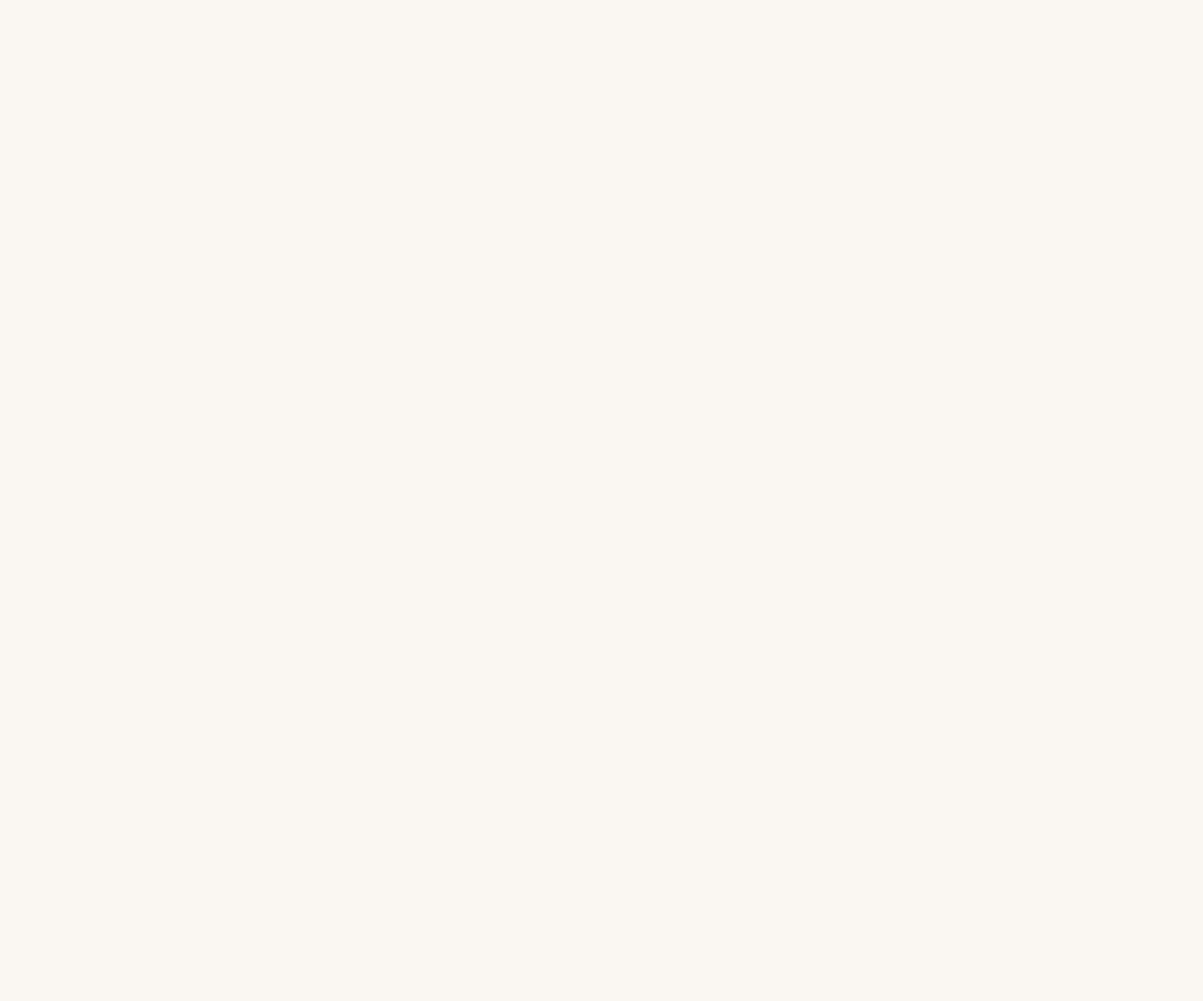
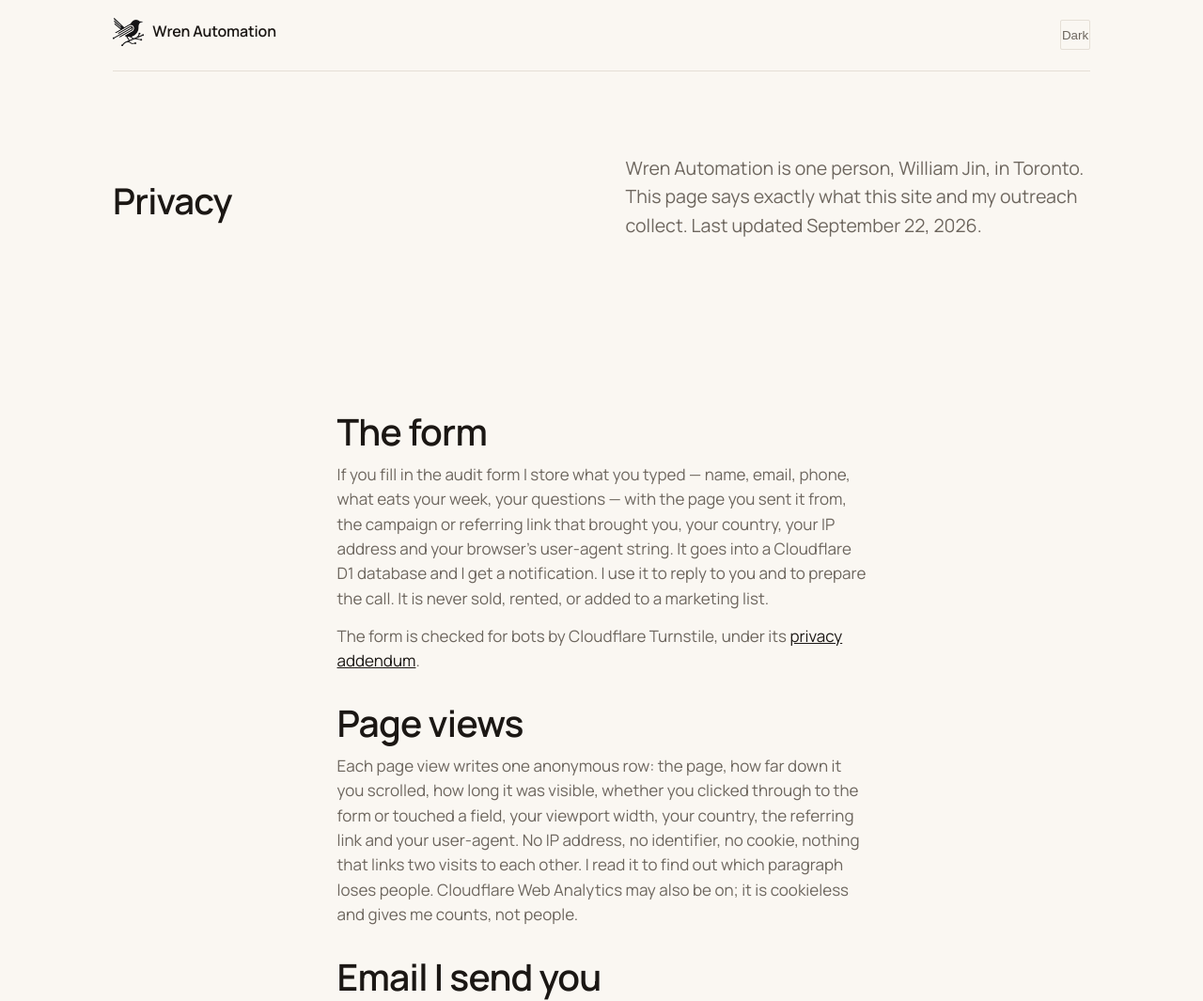
Before and after one commit to wrenautomation/lander, an Astro site: page /privacy in a window 1280 px wide. Before the commit this address had no page. Shown: the top 1065 px of the page at 94% size. Before the commit the page ends 800 px from the top, so only its background shows below. Built offline with nearby package versions, Linux system fonts and the light colour scheme; Astro itself is replaced by a stand-in of ours; no server answers.

Commit message:
Privacy page
LinkedIn's developer app needs a privacy policy URL, and the site collects
enough (form rows, anonymous page views, open pixels in cold email) to owe
one. Prose lives in the page, next to functions/api and hit.ts, so it gets
edited when they change. Linked from every footer.

Co-Authored-By: Claude Opus 5 (1M context) <noreply@anthropic.com>
Claude-Session: https://claude.ai/code/session_011k2Zv8Hp9134gjHgQsn2BR

```diff
--- a/src/components/Foot.astro
+++ b/src/components/Foot.astro
@@ -9,6 +9,6 @@ const year = new Date().getFullYear();
   <footer>
     <div><Mark /></div>
     <div><a href={`mailto:${site.email}`}>{site.email}</a></div>
-    <div class="fine">© {year} Wren Automation · {site.city} · {site.fine}{turnstile && <> {site.fine_turnstile} <a href="https://www.cloudflare.com/turnstile-privacy-policy/">{site.fine_turnstile_link}</a>.</>}</div>
+    <div class="fine">© {year} Wren Automation · {site.city} · {site.fine}{turnstile && <> {site.fine_turnstile} <a href="https://www.cloudflare.com/turnstile-privacy-policy/">{site.fine_turnstile_link}</a>.</>} <a href="/privacy">{site.fine_privacy}</a></div>
   </footer>
 </div>
--- a/src/content.config.ts
+++ b/src/content.config.ts
@@ -113,6 +113,7 @@ const site = defineCollection({
     fine: z.string(),
     fine_turnstile: z.string(),
     fine_turnstile_link: z.string(),
+    fine_privacy: z.string(),
     notfound_title: z.string(),
     notfound_h: z.string(),
     notfound: z.string(),
--- a/src/content/site/site.yaml
+++ b/src/content/site/site.yaml
@@ -192,6 +192,8 @@ fine: Your email is used to reply to you, never for a subscription or a marketin
 # Appended only when Turnstile is on. Cloudflare requires the link for invisible mode.
 fine_turnstile: The form is checked for bots by Cloudflare Turnstile, under its
 fine_turnstile_link: privacy addendum
+# The footer link to /privacy.
+fine_privacy: Privacy
 
 # The 404 page.
 notfound_title: Not found
--- /dev/null
+++ b/src/pages/privacy.astro
@@ -0,0 +1,53 @@
+---
+// /privacy. The legal text lives here, not in site.yaml: it is prose about
+// this code, and it has to be edited next to the code it describes
+// (functions/api, schema.sql, src/scripts/hit.ts).
+import { getEntry } from 'astro:content';
+import Base from '../layouts/Base.astro';
+import Mark from '../components/Mark.astro';
+import Foot from '../components/Foot.astro';
+const site = (await getEntry('site', 'site'))!.data;
+const updated = 'September 22, 2026';
+---
+<Base title="Privacy — Wren Automation" description="What Wren Automation collects, why, and how to have it deleted." hue="rust">
+<div class="wrap">
+  <nav class="nav" aria-label="Page">
+    <a href="/" aria-label="Wren Automation, front page"><Mark /></a>
+    <div class="right">
+      <button class="theme" type="button" data-theme-toggle data-to-dark={site.theme.to_dark} data-to-light={site.theme.to_light} aria-label="Switch between light and dark">{site.theme.to_dark}</button>
+    </div>
+  </nav>
+</div>
+<section class="hero">
+  <div class="wrap">
+    <h1>Privacy</h1>
+    <p class="lede">Wren Automation is one person, William Jin, in Toronto. This page says exactly what this site and my outreach collect. Last updated {updated}.</p>
+  </div>
+</section>
+<section class="s">
+  <div class="wrap legal">
+    <h2>The form</h2>
+    <p>If you fill in the audit form I store what you typed — name, email, phone, what eats your week, your questions — with the page you sent it from, the campaign or referring link that brought you, your country, your IP address and your browser's user-agent string. It goes into a Cloudflare D1 database and I get a notification. I use it to reply to you and to prepare the call. It is never sold, rented, or added to a marketing list.</p>
+    <p>The form is checked for bots by Cloudflare Turnstile, under its <a href="https://www.cloudflare.com/turnstile-privacy-policy/">privacy addendum</a>.</p>
+
+    <h2>Page views</h2>
+    <p>Each page view writes one anonymous row: the page, how far down it you scrolled, how long it was visible, whether you clicked through to the form or touched a field, your viewport width, your country, the referring link and your user-agent. No IP address, no identifier, no cookie, nothing that links two visits to each other. I read it to find out which paragraph loses people. Cloudflare Web Analytics may also be on; it is cookieless and gives me counts, not people.</p>
+
+    <h2>Email I send you</h2>
+    <p>I email firms who haven't asked, which is what cold outreach is. Addresses come from public sources — a company's own website and public business listings. Those messages can carry a one-pixel image that tells me the message was opened, and they carry an unsubscribe link. Unsubscribe, or reply with "stop", and the address is suppressed: I will not email it again. Reply once and you are in an ordinary conversation, nothing more.</p>
+
+    <h2>Client work</h2>
+    <p>When I build for a client I handle their data under the agreement we sign, only for that build, and it stays in their systems. Nothing from a client's data ever comes into this site.</p>
+
+    <h2>Who else sees it</h2>
+    <p>Cloudflare hosts the site and the database. Google Workspace carries my email. Resend and Discord deliver the notification when the form is submitted. Each of them sees the data it needs to do that and nothing else. No advertising networks, no data brokers.</p>
+
+    <h2>Keeping and deleting</h2>
+    <p>Form submissions are kept while there's a reason to — a live conversation, a build, the records a business has to keep. Page-view rows are kept as counts. Email <a href={`mailto:${site.email}`}>{site.email}</a> and I will tell you what I hold about you, correct it, or delete it. No form, no account, no wait: one email to a person who reads it.</p>
+
+    <h2>Changes</h2>
+    <p>If this changes, the date at the top changes with it.</p>
+  </div>
+</section>
+<Foot site={site} />
+</Base>
--- a/src/styles/global.css
+++ b/src/styles/global.css
@@ -162,6 +162,12 @@ p{margin:0}
 
 /* sections */
 section.s{padding:3rem 0}
+/* /privacy: plain prose, one column, narrow measure. */
+.legal{max-width:62ch}
+.legal h2{font-size:1.15rem;margin:1.8rem 0 .5rem}
+.legal h2:first-child{margin-top:0}
+.legal p{margin:0 0 .8rem;color:var(--mute)}
+.legal a{color:var(--ink)}
 section.s+section.s:not(.ask){padding-top:0}
 .s h2{font-size:clamp(1.6rem,4.5vw,2.3rem);margin-bottom:.6rem}
 #work h2{font-size:clamp(1.9rem,5vw,2.8rem)}
```
